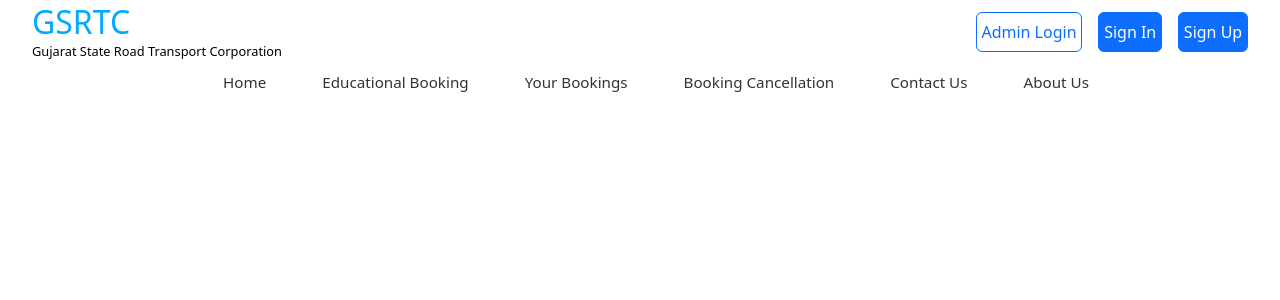
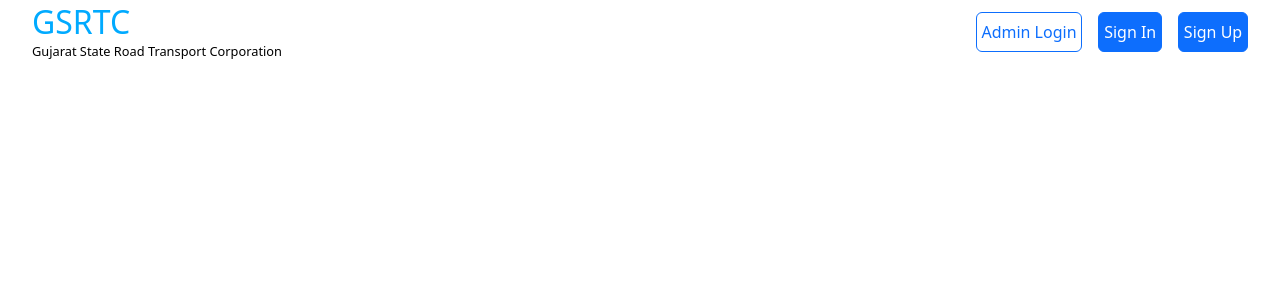
Before and after one commit to Officialafroz/Personal-projects, a React (Vite) app in the folder gsrtc-ticket-booking/frontend/: page /admin/booking-management in a window 1280 px wide. Shown: the top 300 px of the page. Built offline with nearby package versions, Linux system fonts and the light colour scheme.

Commit message:
removed unnecessary css

```diff
--- a/gsrtc-ticket-booking/frontend/src/components/styles/Navbar.css
+++ b/gsrtc-ticket-booking/frontend/src/components/styles/Navbar.css
@@ -3,14 +3,11 @@
 .navbarr {
   /* display: none; */
   width: 100%;
-  /* display: flex;
-  justify-content: space-between;
-  align-items: center; */
-  /* color: white; */
   position: fixed;
   top: 0;
   z-index: 100;
-  background-color: white;
+  background: linear-gradient(to right top);
+  backdrop-filter: blur(4px);
 }
 
 .upper-nav {
@@ -19,6 +16,10 @@
   align-items: center;
   justify-content: space-between;
   color: black;
+}
+
+.lower-nav {
+  display: none;
 }
 
 .navbar-logo h2 {
@@ -33,6 +34,7 @@
 }
 
 .navbar-links {
+  display: none;
   height: 36px;
   margin-bottom: 0;
   list-style: none;
```
